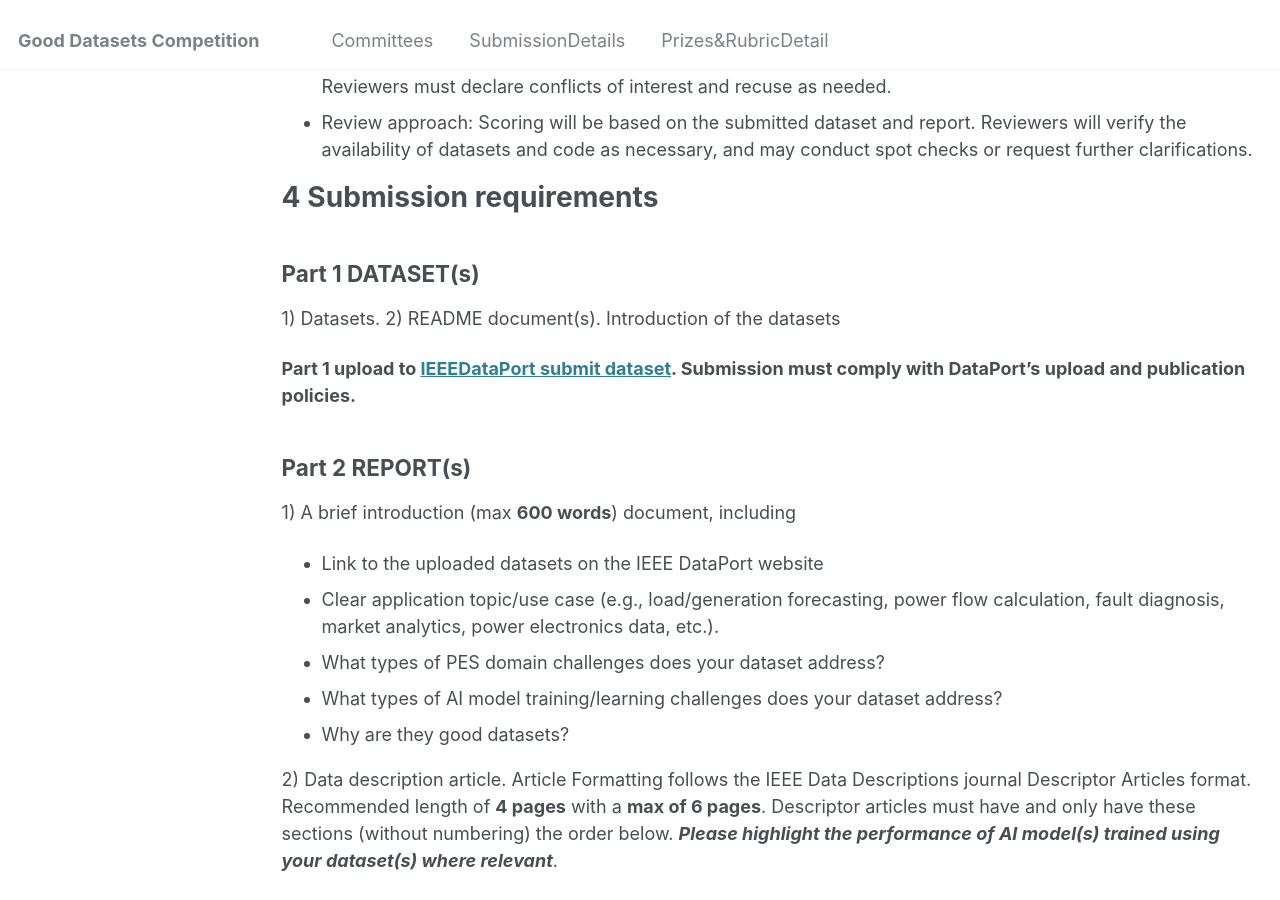
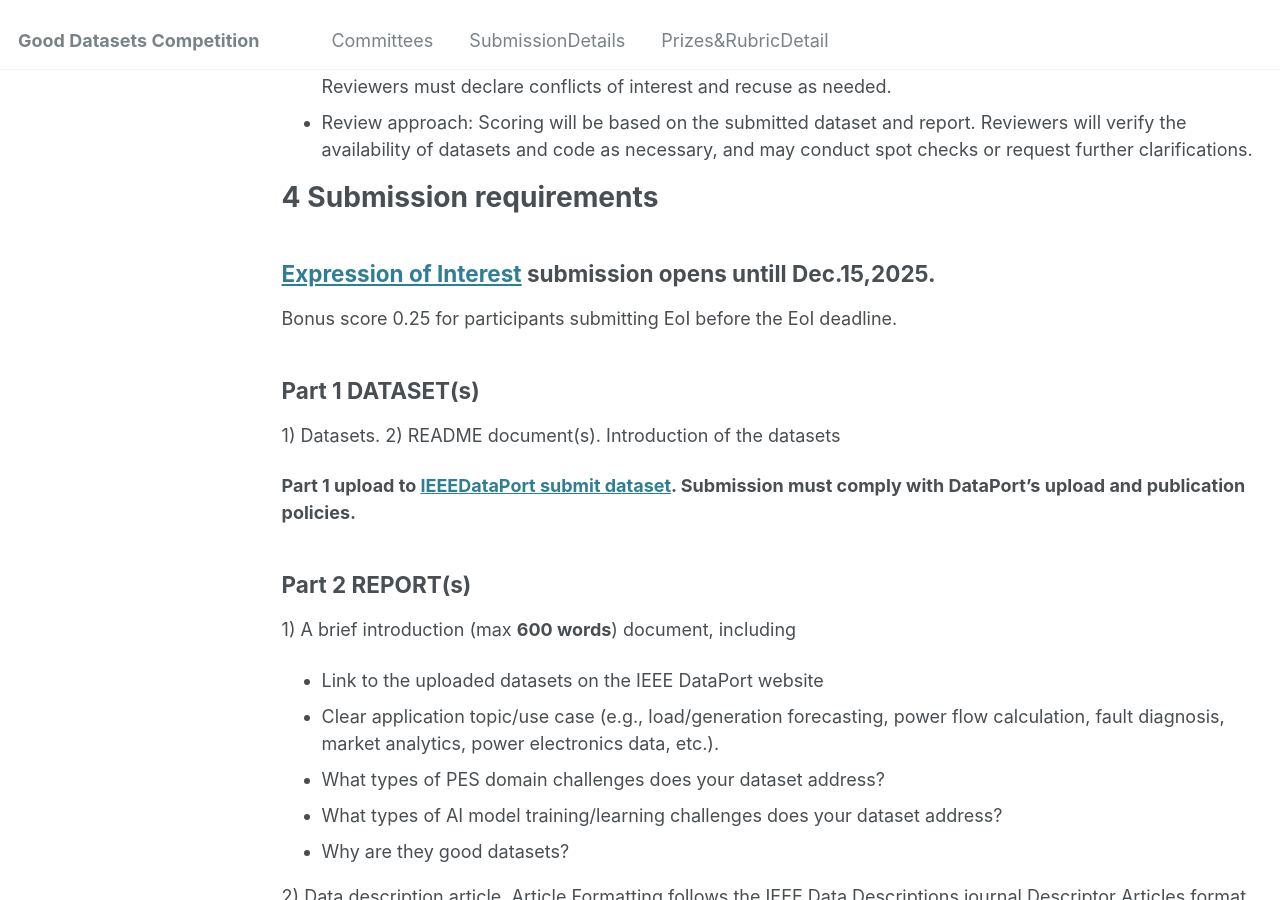
Before and after one commit to dpPEScomp/pesdpcompetition.github.io, a Jekyll site: the page built from _pages/SubmissionDetails.md, in a window 1280 px wide and 900 px high, scrolled down 840 px. Built offline with Jekyll 4.4.1, drawn with Linux system fonts in a browser that asks for light colours.

Commit message:
Update SubmissionDetails.md

```diff
--- a/_pages/SubmissionDetails.md
+++ b/_pages/SubmissionDetails.md
@@ -30,6 +30,9 @@ The competition has **two stages**:
 
 
 # 4 Submission requirements
+## [Expression of Interest](https://forms.office.com/e/repDqrsh6p) submission opens untill Dec.15,2025.
+Bonus score 0.25 for participants submitting EoI before the EoI deadline.
+
 
 ## Part 1 DATASET(s)
 1)	Datasets.
```
